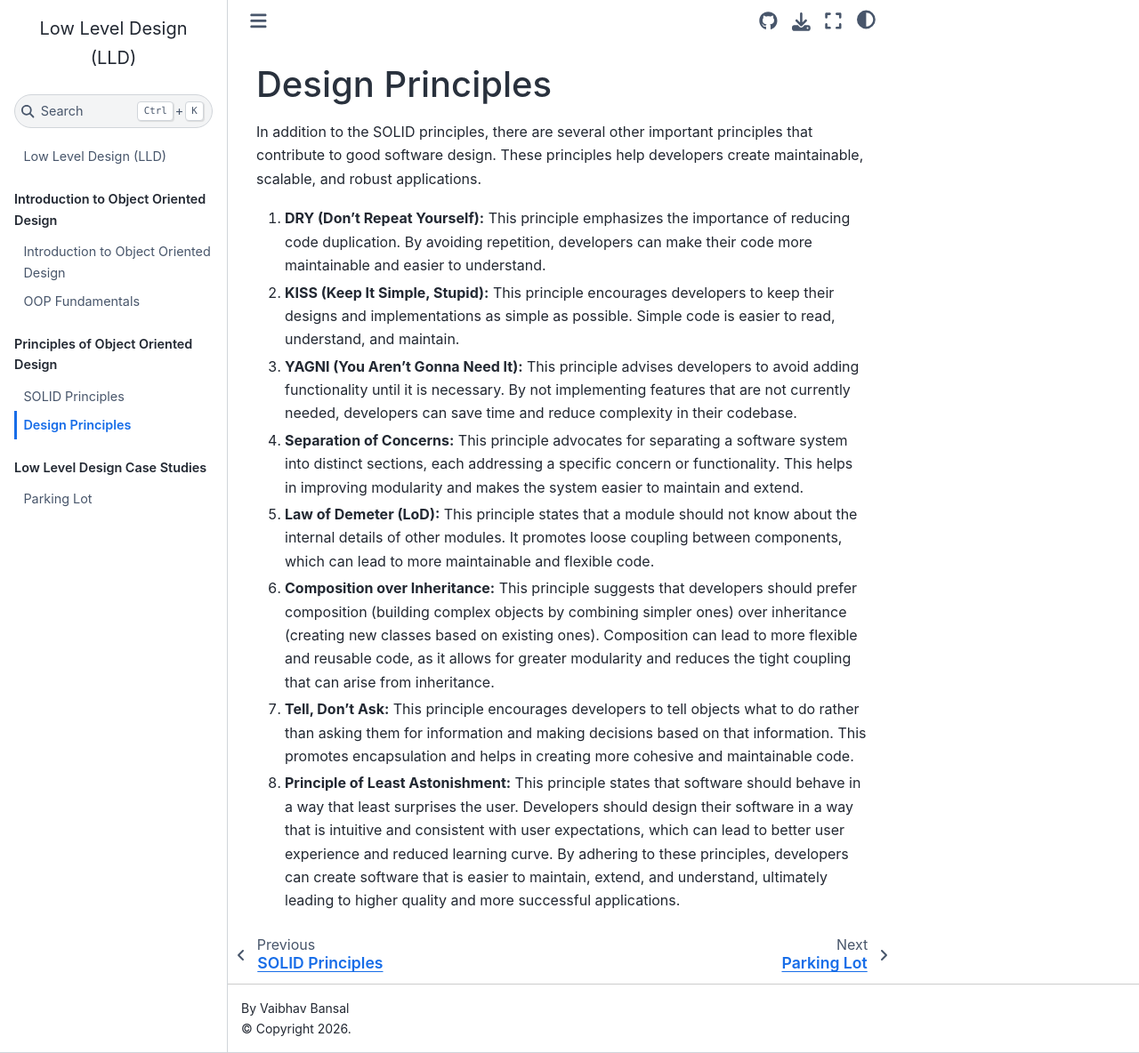
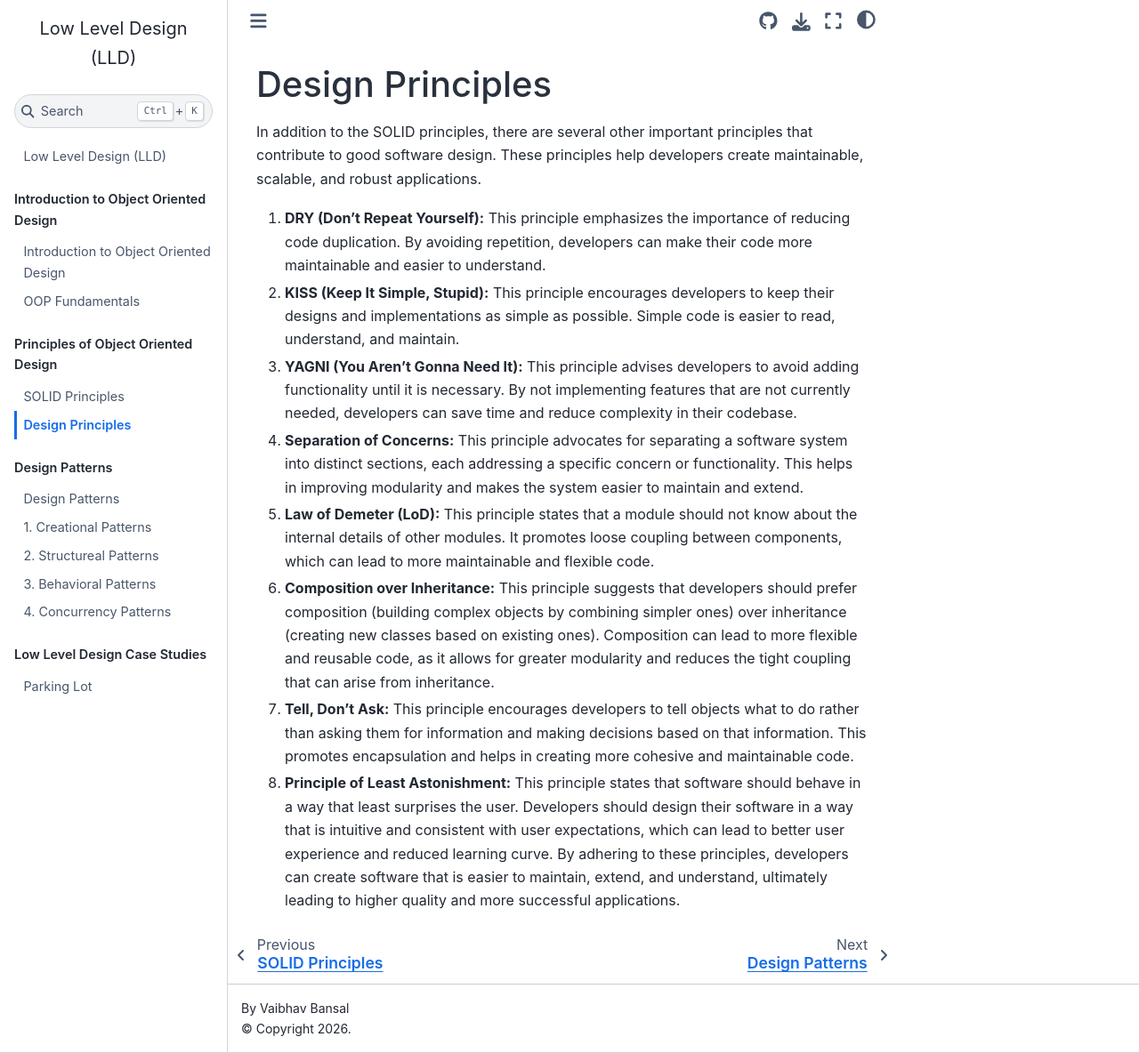
Before and after one commit to VaibhavBansal26/lld_practice, a Jupyter Book: the page built from 2.solid_principles/design_principles.md, in a window 1280 px wide and 1184 px high. Shown: the whole window at 89% size. Built offline with Jupyter Book 1.0.4 settings and Sphinx 7.4.7 and the Sphinx Book theme 1.1.4, drawn with Linux system fonts in a browser that asks for light colours; pages that are not in the unit, such as notebooks, are missing from menus.

```diff
--- a/_toc.yml
+++ b/_toc.yml
@@ -12,11 +12,11 @@ parts:
       - file: 2.solid_principles/design_principles
   - caption: Design Patterns
     chapters:
-      - file: patterns/design_patterns
-      - file: patterns/creational_pattern
-      - file: patterns/structural_pattern
-      - file: patterns/behavioral_patterns
-      - file: patterns/concurrency_patterns
+      - file: 3.patterns/design_patterns
+      - file: 3.patterns/creational_pattern
+      - file: 3.patterns/structural_pattern
+      - file: 3.patterns/behavioral_patterns
+      - file: 3.patterns/concurrency_patterns
   - caption: Low Level Design Case Studies
     chapters:
       - file: parking_lot/parking_lot
```
